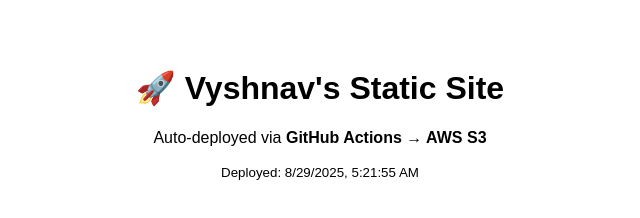
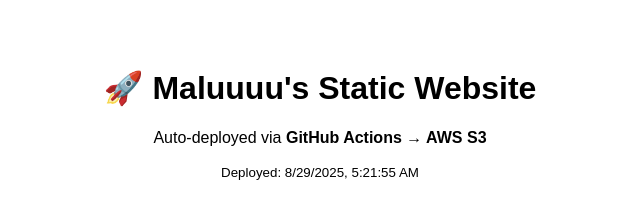
Before and after one commit to vyshnavvijayan1131/s3-static-site-demo, a plain HTML site: page index.html in a window 1280 px wide. Shown: the whole page, without its empty margins (320-960 px from the left). Drawn offline with Linux system fonts and the light colour scheme.

Commit message:
Update site title and text

```diff
--- a/index.html
+++ b/index.html
@@ -5,7 +5,7 @@
   <meta charset="utf-8" />
 </head>
 <body style="font-family: Arial, sans-serif; text-align:center; padding:40px;">
-  <h1>🚀 Vyshnav's Static Site</h1>
+  <h1>🚀 Maluuuu's Static Website</h1>
   <p>Auto-deployed via <strong>GitHub Actions → AWS S3</strong></p>
   <small>Deployed: <span id="time"></span></small>
   <script>document.getElementById('time').innerText = new Date().toLocaleString();</script>
```
